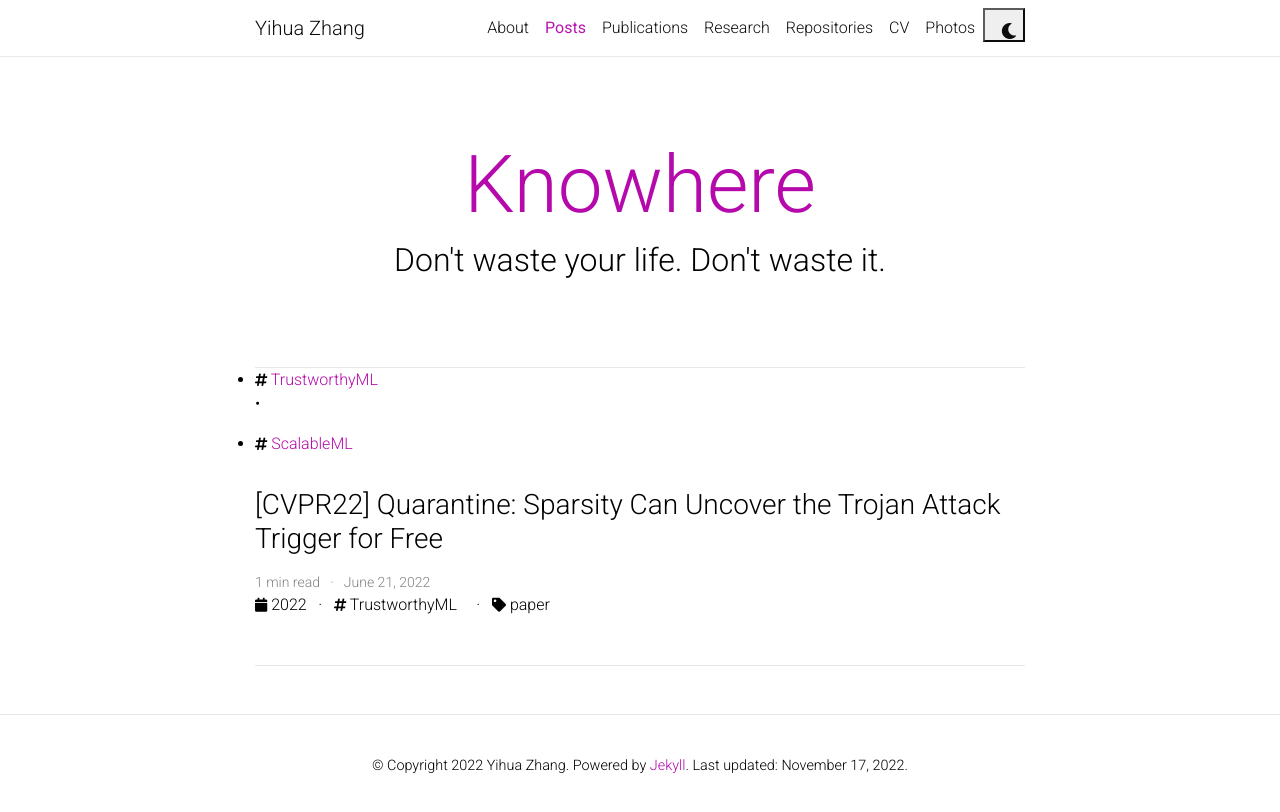
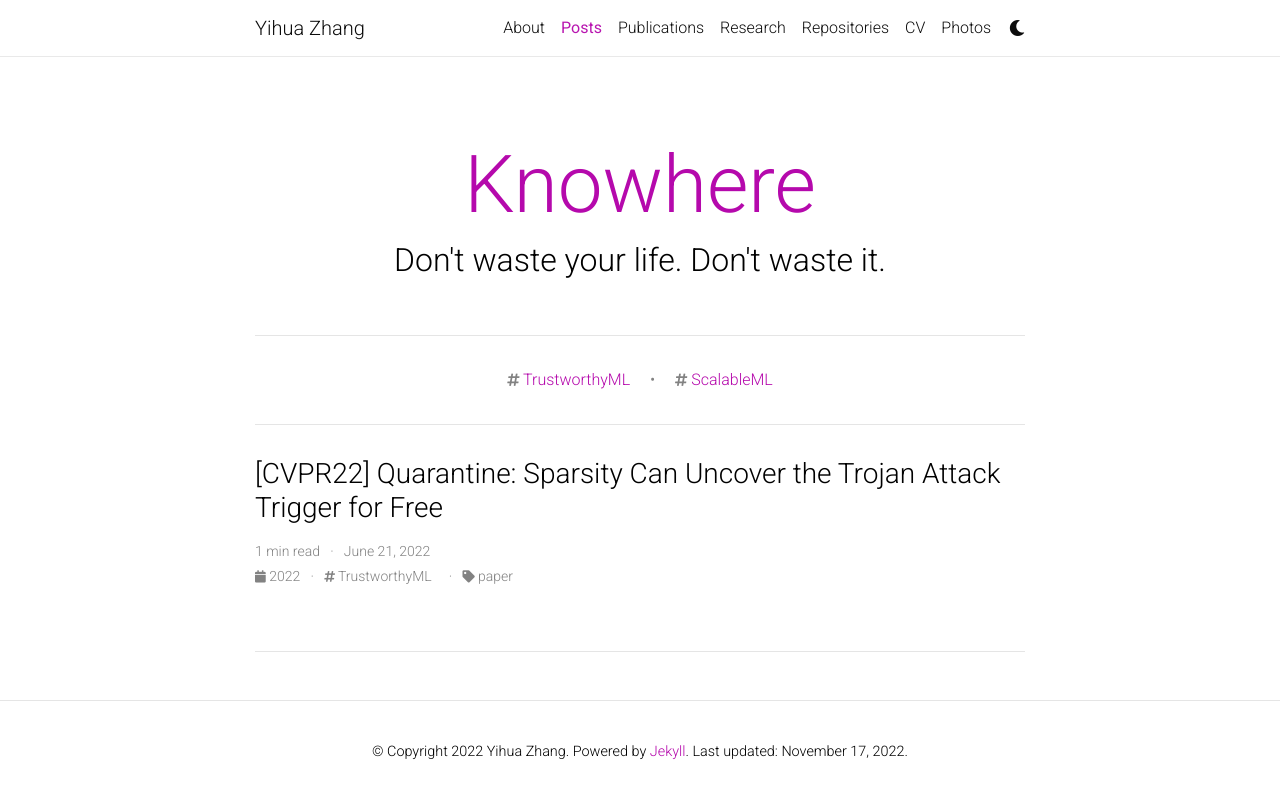
Before and after one commit to NormalUhr/yihua-zhang, a Jekyll site: the page built from blog/index.html, in a window 1280 px wide. Shown: the top 812 px of the page. Built offline with Jekyll 4.4.1, drawn with Linux system fonts in a browser that asks for light colours; full-size pictures stand in for the smaller copies a plugin makes; the list of posts is cut into pages by our own code; comment, search, counter and statistics services are not loaded; a style sheet for code colours, icons or effects is not loaded.

Commit message:
update teaser

```diff
--- a/_sass/_base.scss
+++ b/_sass/_base.scss
@@ -103,6 +103,9 @@ blockquote {
   a:hover {
     color: var(--global-hover-color);
   }
+  .dropdown-divider {
+    border-top: 1px solid var(--global-divider-color) !important;
+  }
 }
 .dropdown-item {
   color: var(--global-text-color);
@@ -141,7 +144,7 @@ blockquote {
     a {
       i::before {
         color: var(--global-text-color);
-        -webkit-transition: all 0.2s ease-in-out;
+        transition-property: all 0.2s ease-in-out;
       }
       &:hover {
         i::before {
@@ -186,7 +189,15 @@ blockquote {
     transform: rotate(0);
   }
 }
-
+#light-toggle {
+  padding: 0;
+  border: 0;
+  background-color: inherit;
+  color: var(--global-text-color);
+  &:hover {
+    color: var(--global-hover-color);
+  }
+}
 
 // News
 .news table td {
@@ -210,13 +221,13 @@ blockquote {
 // Social (bottom)
 
 .social {
-  text-align: left;
+  text-align: center;
   .contact-icons {
-    font-size: 2rem;
+    font-size: 4rem;
     a {
       i::before {
         color: var(--global-text-color);
-        -webkit-transition: all 0.2s ease-in-out;
+        transition-property: all 0.2s ease-in-out;
       }
       &:hover {
         i::before {
@@ -252,32 +263,74 @@ footer.fixed-bottom {
 }
 
 footer.sticky-bottom {
-  border-top: 1px solid $grey-color-light;
+  border-top: 1px solid var(--global-divider-color);
   padding-top: 40px;
   padding-bottom: 40px;
   font-size: 0.9rem;
 }
+// CV
 
+.cv {
+  margin-bottom: 40px;
+
+  .card {
+    background-color: var(--global-card-bg-color);
+    border: 1px solid var(--global-divider-color);
+
+    .list-group-item {
+      background-color: inherit;
+
+      .badge {
+        color: var(--global-card-bg-color) !important;
+        background-color: var(--global-theme-color) !important;
+      }
+    }
+  }
+}
+
+// Repositories
+
+@media (min-width: 768px) {
+  .repo {
+    max-width: 50%;
+  }
+}
 
 // Blog
 
 .header-bar {
-  border-bottom: 1px solid $grey-color-light;
+  border-bottom: 1px solid var(--global-divider-color);
   text-align: center;
   padding-top: 2rem;
-  padding-bottom: 5rem;
+  padding-bottom: 3rem;
   h1 {
     color: var(--global-theme-color);
     font-size: 5rem;
   }
 }
+.tag-list {
+  border-bottom: 1px solid var(--global-divider-color);
+  text-align: center;
+  padding-top: 1rem;
 
+  ul {
+    justify-content: center;
+    display: flow-root;
+
+    p, li {
+      list-style: none;
+      display: inline-block;
+      padding: 1rem 0.5rem;
+      color: var(--global-text-color-light);
+    }
+  }
+}
 .post-list {
   margin: 0;
   margin-bottom: 40px;
   padding: 0;
   li {
-    border-bottom: 1px solid $grey-color-light;
+    border-bottom: 1px solid var(--global-divider-color);
     list-style: none;
     padding-top: 2rem;
     padding-bottom: 2rem;
@@ -364,8 +417,8 @@ footer.sticky-bottom {
   }
 
   h2.category {
-    color: var(--global-text-color);
-    border-bottom: 1px solid var(--global-text-color);
+    color: var(--global-divider-color);
+    border-bottom: 1px solid var(--global-divider-color);
     padding-top: 0.5rem;
     margin-top: 2rem;
     margin-bottom: 1rem;
@@ -392,10 +445,11 @@ footer.sticky-bottom {
     }
   }
   h2.year {
-    color: $grey-color-light;
-    border-top: 1px solid $grey-color-light;
+    color: var(--global-divider-color);
+    border-top: 1px solid var(--global-divider-color);
+    padding-top: 1rem;
     margin-top: 2rem;
-    margin-bottom: 0rem;
+    margin-bottom: -2rem;
     text-align: right;
   }
   ol.bibliography {
@@ -444,6 +498,15 @@ footer.sticky-bottom {
           border-bottom: 1px solid;
           font-style: normal;
         }
+        > span.more-authors {
+          color: var(--global-text-color-light);
+          border-bottom: 1px dashed var(--global-text-color-light);
+          cursor: pointer;
+          &:hover {
+              color: var(--global-text-color);
+              border-bottom: 1px dashed var(--global-text-color);
+          }
+        }
       }
       .links {
         a.btn {
@@ -464,7 +527,7 @@ footer.sticky-bottom {
         max-height: 0px;
         overflow: hidden;
         text-align: justify;
-        -webkit-transition: 0.15s ease;
+        transition-property: 0.15s ease;
         -moz-transition: 0.15s ease;
         -ms-transition: 0.15s ease;
         -o-transition: 0.15s ease;
@@ -482,7 +545,7 @@ footer.sticky-bottom {
       }
       .hidden.open {
         max-height: 100em;
-        -webkit-transition: 0.15s ease;
+        transition-property: 0.15s ease;
         -moz-transition: 0.15s ease;
         -ms-transition: 0.15s ease;
         -o-transition: 0.15s ease;
@@ -541,3 +604,31 @@ html.transition *:after {
   transition: all 750ms !important;
   transition-delay: 0 !important;
 }
+
+// Extra Markdown style (post Customization)
+.post{
+  .post-meta{
+    color: var(--global-text-color-light);
+    font-size: 0.875rem;
+    margin-bottom: 0;
+  }
+  .post-tags{
+    color: var(--global-text-color-light);
+    font-size: 0.875rem;
+    padding-top: 0.25rem;
+    padding-bottom: 1rem;
+    a {
+      color: var(--global-text-color-light);
+      text-decoration: none;
+      &:hover {
+        color: var(--global-theme-color);
+      }
+    }
+  }
+  .post-content{
+    blockquote {
+      border-left: 5px solid var(--global-theme-color);
+      padding: 8px;
+    }
+  }
+}
```
